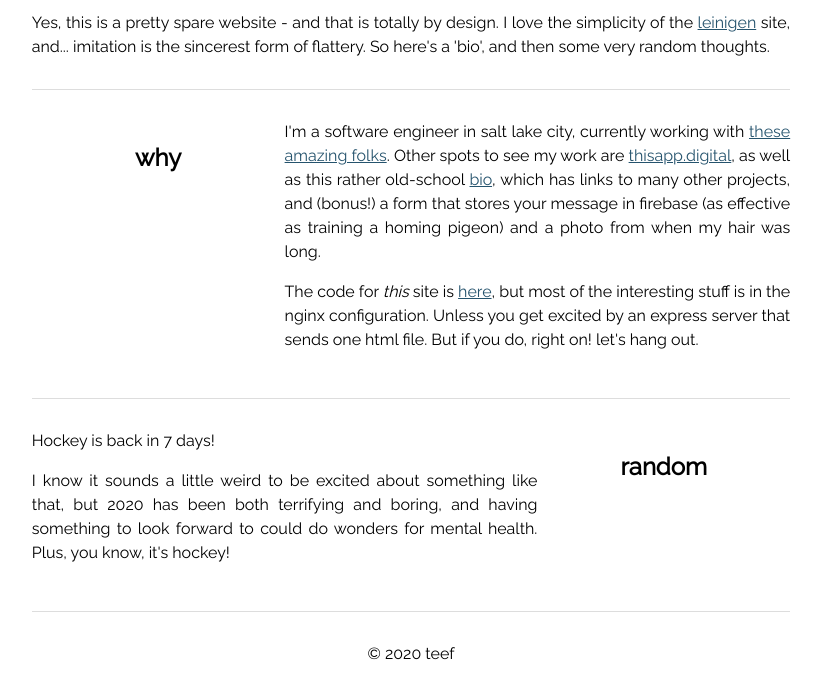
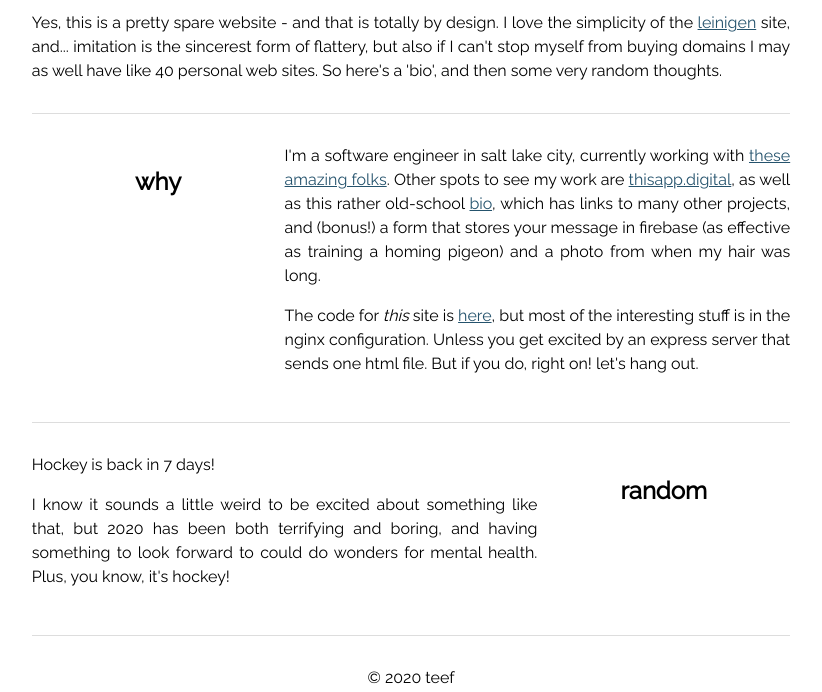
Before and after one commit to tylermorrisford/teef-dot-dev, a website: page public/index.html in a window 1280 px wide. Shown: the part 108-800 px from the top of the page, without its empty margins (229-1051 px from the left). Drawn offline with Linux system fonts and the light colour scheme.

Commit message:
copy update

```diff
--- a/public/index.html
+++ b/public/index.html
@@ -27,7 +27,7 @@
 <body>
     <div class="centered">
         <h1>teef.dev</h1>
-        <p>Yes, this is a pretty spare website - and that is totally by design. I love the simplicity of the <a href="https://leiningen.org/">leinigen</a> site, and... imitation is the sincerest form of flattery. So here's a 'bio', and then some very random thoughts.</p>
+        <p>Yes, this is a pretty spare website - and that is totally by design. I love the simplicity of the <a href="https://leiningen.org/">leinigen</a> site, and... imitation is the sincerest form of flattery, but also if I can't stop myself from buying domains I may as well have like 40 personal web sites. So here's a 'bio', and then some very random thoughts.</p>
         <hr>
         <div class="titleLeft">
             <div><h2>why</h2></div>
```
